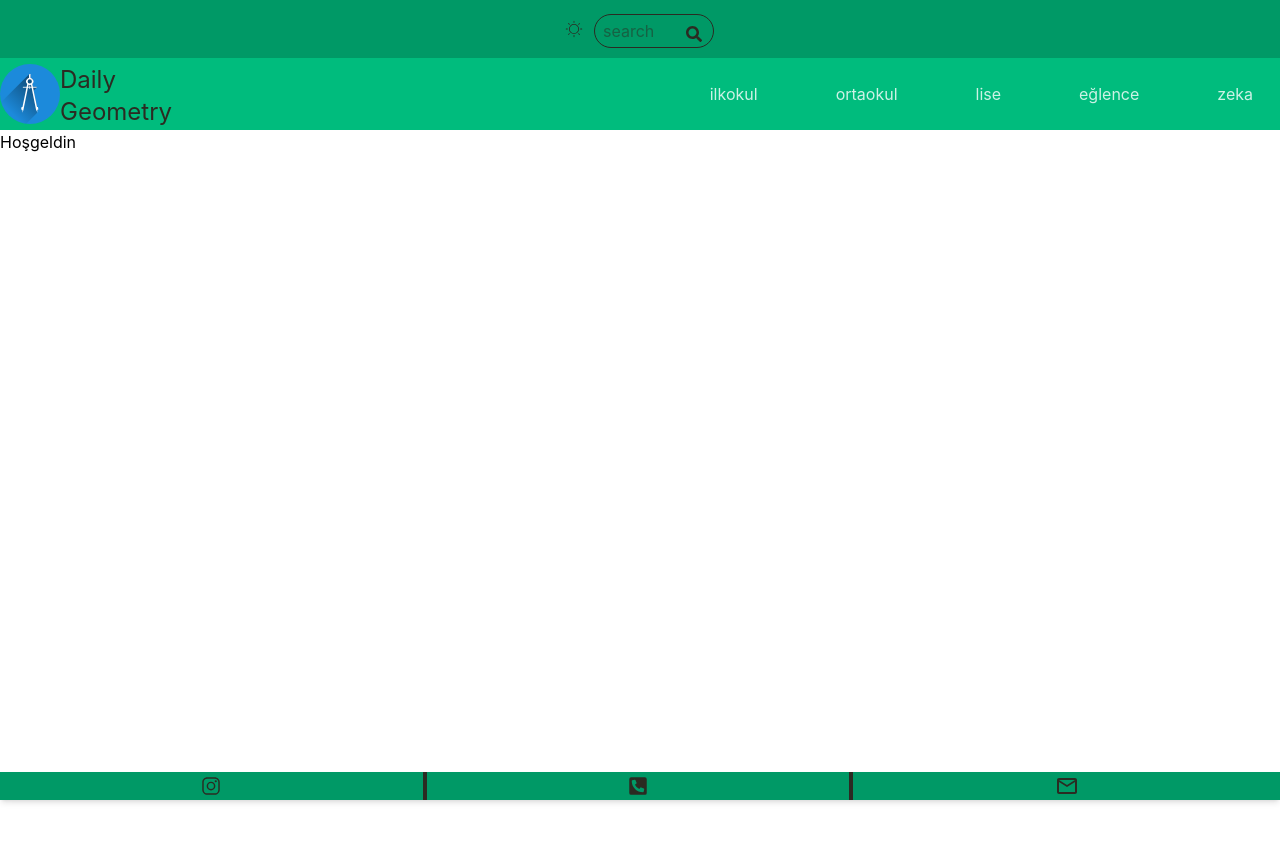
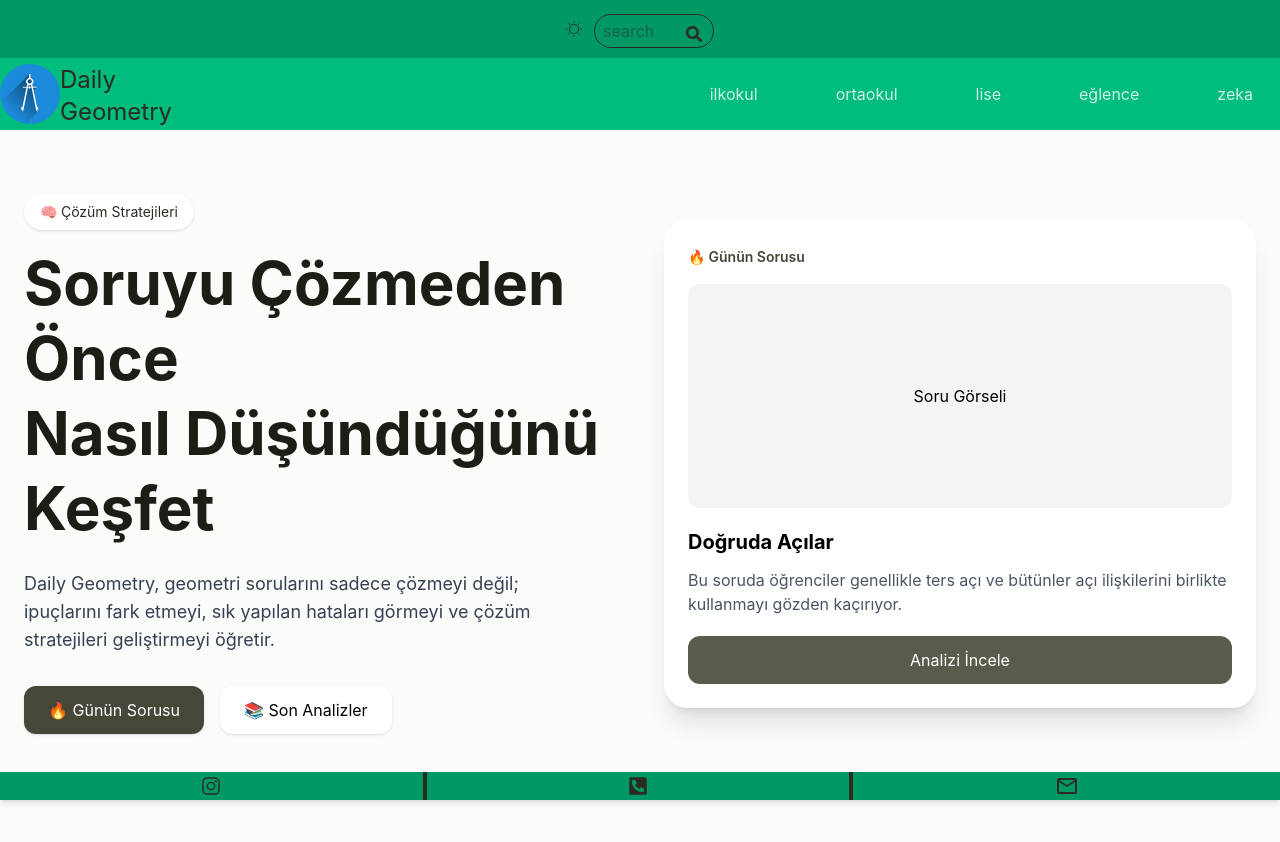
Before and after one commit to EsraTemiz/daily-geo, a React (Vite) app: page / in a window 1280 px wide. Shown: the top 842 px of the page. Before the commit the page ends 800 px from the top, so only its background shows below. Built offline with nearby package versions, Linux system fonts and the light colour scheme.

Commit message:
create homePage hero section

```diff
--- a/src/App.jsx
+++ b/src/App.jsx
@@ -8,14 +8,14 @@ import Lise from './pages/Lise';
 import Ucgenler from './pages/Ucgenler'
 import Dortgenler from './pages/Dortgenler'
 import Cokgenler from './pages/Cokgenler'
-// import MainPage from './components/MainPage';
+import MainPage from './pages/MainPage';
 function App() {
   return (
     <>
  <BrowserRouter>
   <Navbar />
     <Routes>
-         <Route path="/" element={<h1>Hoşgeldin</h1>} />
+         <Route path="/" element={<MainPage/>} />
         <Route path="/ilkokul" element={<h1>İlkokul Soruları</h1>} />
         <Route path="/ortaokul" element={<h1>Ortaokul Soruları</h1>} />
         <Route path="/lise" element={<Lise/>} />
--- a/src/components/SoruAnalizi.jsx
+++ b/src/components/SoruAnalizi.jsx
@@ -5,20 +5,17 @@ export default function SoruAnalizi() {
   const [step, setStep] = useState(0);
 
   return (
+   <div className="grid grid-cols-2 bg-amber-400">
     <div className="max-w-xl mx-auto p-6 pb-10">
-
       <h2 className="text-2xl font-bold mb-4">
         Üçgenler - Soru Analizi
       </h2>
-
       <div className="relative border rounded-lg overflow-hidden shadow-lg ">
-
         <img
           src={Acı}
           alt="Geometri Sorusu"
           className="w-full"
         />
-
         {step >= 1 && (
           <div className="absolute top-10 left-8 bg-yellow-100 p-2 rounded shadow">
             ⚠ Bu soruda ilk dikkat edilmesi gereken nokta:
@@ -61,7 +58,7 @@ export default function SoruAnalizi() {
           Tam Çözüm
         </button>
       </div>
-
+    </div>
     </div>
   );
 }
--- /dev/null
+++ b/src/pages/MainPage.jsx
@@ -0,0 +1,80 @@
+
+import React from 'react'
+import geo from '../assets/geo-gorsel.svg'
+const MainPage = () => {
+  return (
+    <section className="bg-olive-50 min-h-screen">
+      <div className="max-w-7xl mx-auto px-6 py-16">
+
+        <div className="flex flex-col lg:flex-row items-center gap-12">
+
+          {/* Sol Taraf */}
+          <div className="flex-1">
+
+            <span className="inline-block bg-white px-4 py-2 rounded-full shadow text-sm text-olive-800 mb-4">
+              🧠 Çözüm Stratejileri
+            </span>
+
+            <h1 className="text-4xl md:text-6xl font-bold text-olive-900 leading-tight">
+              Soruyu Çözmeden Önce
+              <br />
+              Nasıl Düşündüğünü Keşfet
+            </h1>
+
+            <p className="mt-6 text-lg text-gray-700 max-w-xl">
+              Daily Geometry, geometri sorularını sadece çözmeyi değil;
+              ipuçlarını fark etmeyi, sık yapılan hataları görmeyi ve
+              çözüm stratejileri geliştirmeyi öğretir.
+            </p>
+
+            <div className="mt-8 flex flex-wrap gap-4">
+              <button className="bg-olive-700 text-white px-6 py-3 rounded-xl shadow hover:scale-105 transition">
+                🔥 Günün Sorusu
+              </button>
+
+              <button className="bg-white px-6 py-3 rounded-xl shadow hover:scale-105 transition">
+                📚 Son Analizler
+              </button>
+            </div>
+
+          </div>
+
+          {/* Sağ Taraf */}
+          <div className="flex-1">
+
+            <div className="bg-white rounded-3xl shadow-xl p-6">
+
+              <span className="text-sm font-semibold text-olive-700">
+                🔥 Günün Sorusu
+              </span>
+
+              <div className="mt-4 h-56 bg-gray-100 rounded-xl flex items-center justify-center">
+                Soru Görseli
+              </div>
+
+              <h3 className="mt-5 text-xl font-bold">
+                Doğruda Açılar
+              </h3>
+
+              <p className="mt-3 text-gray-600">
+                Bu soruda öğrenciler genellikle ters açı ve
+                bütünler açı ilişkilerini birlikte kullanmayı
+                gözden kaçırıyor.
+              </p>
+
+              <button className="mt-5 w-full bg-olive-600 text-white py-3 rounded-xl">
+                Analizi İncele
+              </button>
+
+            </div>
+
+          </div>
+
+        </div>
+
+      </div>
+    </section>
+  );
+}
+
+export default MainPage
```
